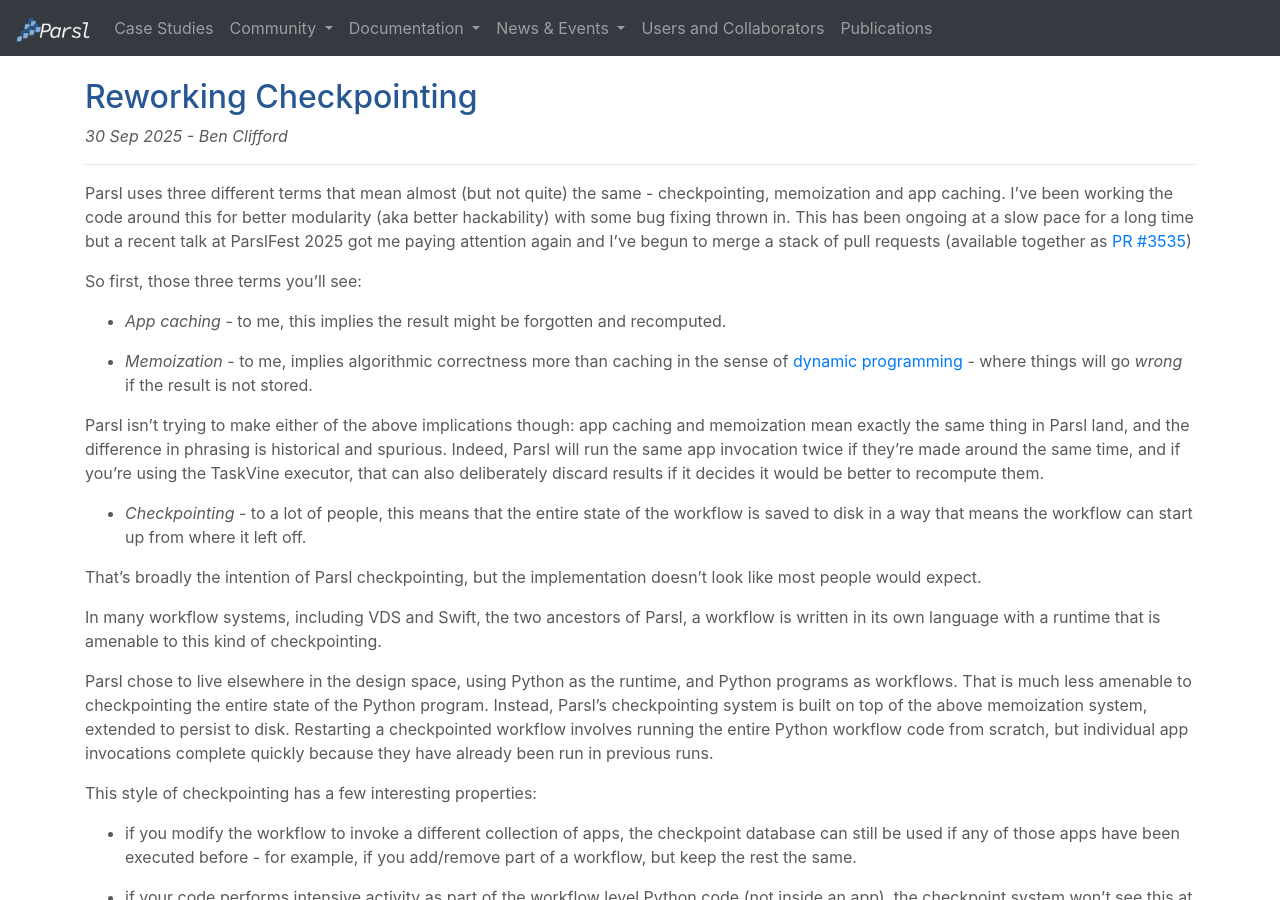
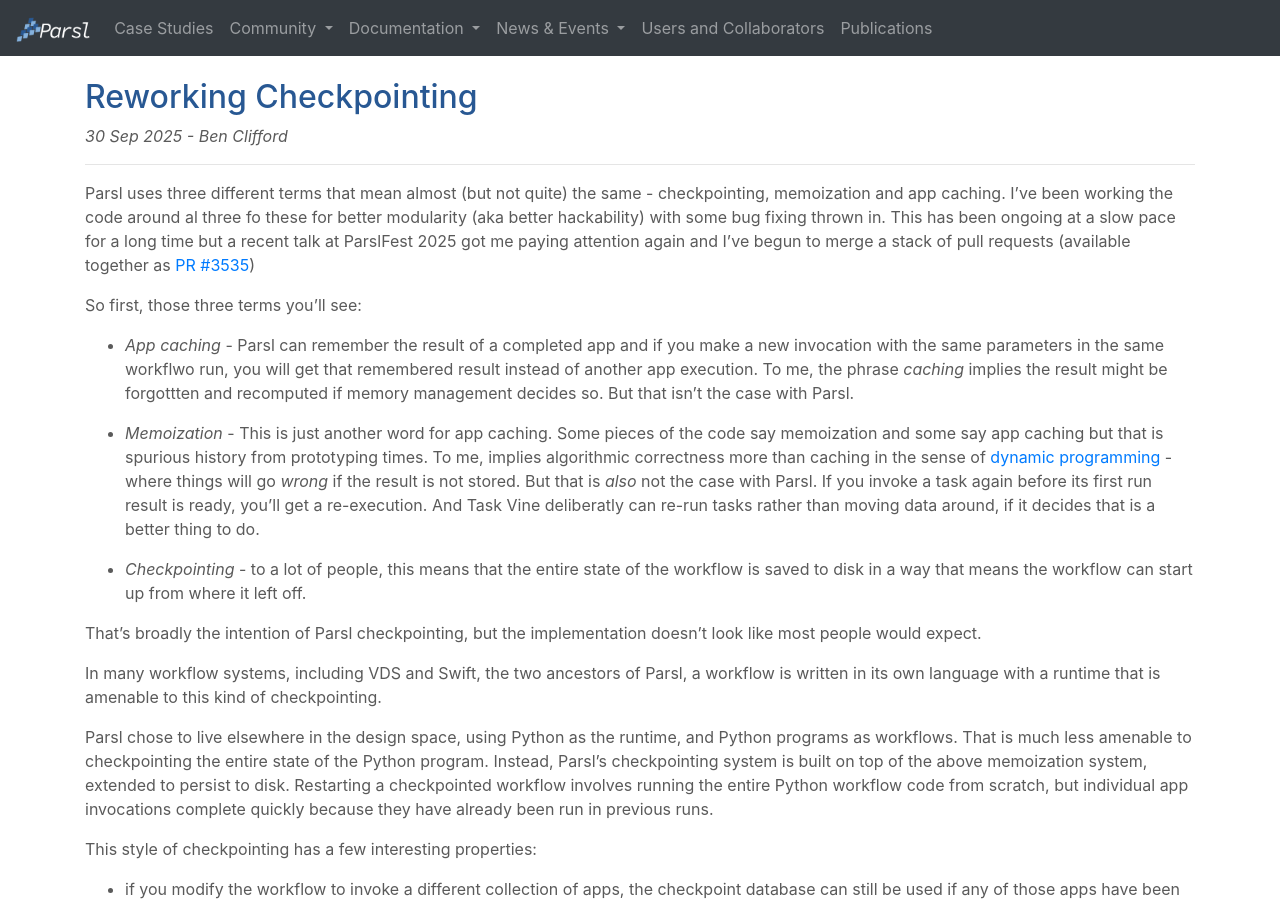
Before and after one commit to Parsl/parsl.github.io, a Jekyll site: the page built from _posts/2025-09-30-checkpointing.md, in a window 1280 px wide and 900 px high. Built offline with Jekyll 4.4.1, drawn with Linux system fonts in a browser that asks for light colours.

Commit message:
Flesh out three terms

```diff
--- a/_posts/2025-09-30-checkpointing.md
+++ b/_posts/2025-09-30-checkpointing.md
@@ -7,7 +7,7 @@
 
 Parsl uses three different terms that mean almost (but not
 quite) the same - checkpointing, memoization and app caching.
-I've been working the code around this for better modularity
+I've been working the code around al three fo these for better modularity
 (aka better hackability) with some bug
 fixing thrown in. This has been ongoing at a slow pace for
 a long time but a recent talk at ParslFest 2025 got me paying
@@ -16,18 +16,9 @@
 
 So first, those three terms you'll see:
 
-* *App caching* - to me, this implies the result might be forgotten and recomputed.
+* *App caching* - Parsl can remember the result of a completed app and if you make a new invocation with the same parameters in the same workflwo run, you will get that remembered result instead of another app execution. To me, the phrase *caching* implies the result might be forgottten and recomputed if memory management decides so. But that isn't the case with Parsl.
 
-* *Memoization* -  to me, implies algorithmic correctness more than caching in the sense of <a href="">dynamic programming</a> - where things will go *wrong* if the result is not stored.
-
-Parsl isn't trying to make either of the above implications
-though: app caching and memoization mean exactly the same
-thing in Parsl land, and the difference in phrasing is
-historical and spurious. Indeed, Parsl will run the same
-app invocation twice if they're made  around the same time,
-and if you're using the TaskVine executor, that can also
-deliberately discard results if it decides it would be better
-to recompute them.
+* *Memoization* - This is just another word for app caching. Some pieces of the code say memoization and some say app caching but that is spurious history from prototyping times. To me, implies algorithmic correctness more than caching in the sense of <a href="">dynamic programming</a> - where things will go *wrong* if the result is not stored. But that is *also* not the case with Parsl. If you invoke a task again before its first run result is ready, you'll get a re-execution. And Task Vine deliberatly can re-run tasks rather than moving data around, if it decides that is a better thing to do.
 
 * *Checkpointing* - to a lot of people, this means that
 the entire state of the workflow is saved to disk in a way
```
